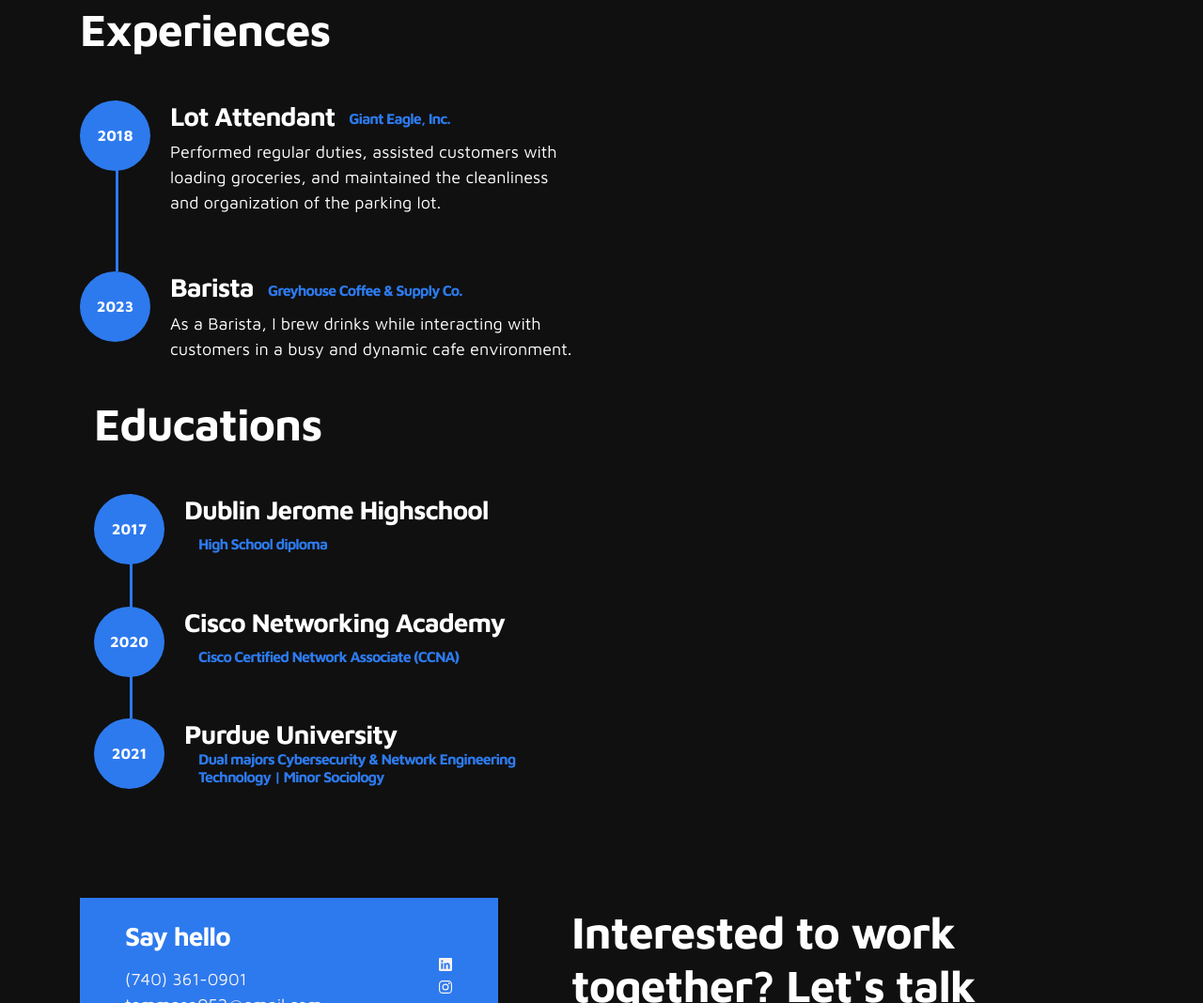
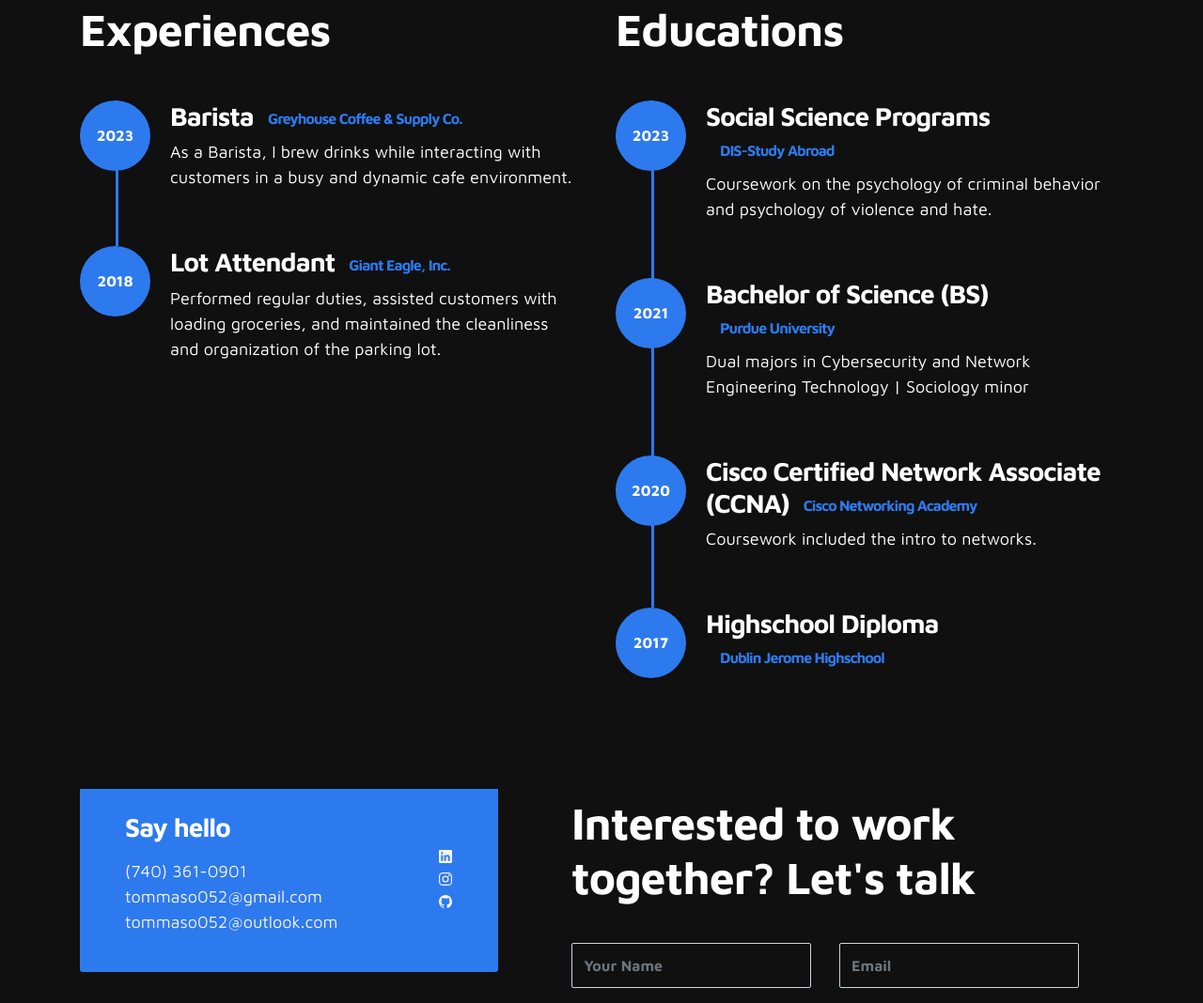
Before and after one commit to tgraewe/tommaso-graewe.dev, a plain HTML site: page index.html in a window 1280 px wide. Shown: the part 771-1839 px from the top of the page at 94% size. Drawn offline with nearby package versions, Linux system fonts and the light colour scheme.

Commit message:
Debugged
Took a while but the problem was resolved in HTML structure to achieve preferred format

```diff
--- a/index.html
+++ b/index.html
@@ -143,19 +143,8 @@
       <div class="container">
           <div class="row">
 
-                <div class="col-lg-12 col-12">
+              <div class="col-lg-6 col-12">
                 <h2 class="mb-4">Experiences</h2>
-
-                    <div class="timeline">
-                        <div class="timeline-wrapper">
-                             <div class="timeline-yr">
-                                  <span>2018</span>
-                             </div>
-                             <div class="timeline-info">
-                                  <h3><span>Lot Attendant</span><small>Giant Eagle, Inc.</small></h3>
-                                  <p>Performed regular duties, assisted customers with loading groceries, and maintained the cleanliness and organization of the parking lot.</p>
-                             </div>
-                        </div>
 
                   <div class="timeline">
                       <div class="timeline-wrapper">
@@ -168,40 +157,60 @@
                            </div>
                       </div>
 
+                      <div class="timeline-wrapper">
+                          <div class="timeline-yr">
+                              <span>2018</span>
+                          </div>
+                          <div class="timeline-info">
+                              <h3><span>Lot Attendant</span><small>Giant Eagle, Inc.</small></h3>
+                              <p>Performed regular duties, assisted customers with loading groceries, and maintained the cleanliness and organization of the parking lot.</p>
                           </div>
                       </div>
 
+                  </div>
+              </div>
 
-                <div class="col-lg-12 col-12">
+              <div class="col-lg-6 col-12">
                 <h2 class="mb-4 mobile-mt-2">Educations</h2>
 
                   <div class="timeline">
                       <div class="timeline-wrapper">
                            <div class="timeline-yr">
-                              <span>2017</span>
+                                <span>2023</span>
                            </div>
                            <div class="timeline-info">
-                              <h3><span>Dublin Jerome Highschool</span><small>High School diploma</small></h3>
+                                <h3><span>Social Science Programs</span><small>DIS-Study Abroad</small></h3>
+                                <p>Coursework on the psychology of criminal behavior and psychology of violence and hate.</p>
                            </div>
                       </div>
 
-                    <div class="timeline">
+                      <div class="timeline-wrapper">
+                          <div class="timeline-yr">
+                              <span>2021</span>
+                          </div>
+                          <div class="timeline-info">
+                              <h3><span>Bachelor of Science (BS) </span><small>Purdue University</small></h3>
+                              <p>Dual majors in Cybersecurity and Network Engineering Technology | Sociology minor</p>
+                          </div>
+                      </div>
+
                       <div class="timeline-wrapper">
                           <div class="timeline-yr">
                               <span>2020</span>
                           </div>
                           <div class="timeline-info">
-                                <h3><span>Cisco Networking Academy</span><small>Cisco Certified Network Associate (CCNA)</small></h3>
+                              <h3><span>Cisco Certified Network Associate (CCNA)</span><small>Cisco Networking Academy</small></h3>
+                              <p>Coursework included the intro to networks.</p>
                           </div>
                       </div>
 
-                    <div class="timeline">
                       <div class="timeline-wrapper">
                         <div class="timeline-yr">
-                                  <span>2021</span>
+                            <span>2017</span>
                         </div>
                         <div class="timeline-info">
-                                  <h3><span>Purdue University</span><small>Dual majors Cybersecurity & Network Engineering Technology | Minor Sociology</small></h3>
+                            <h3><span>Highschool Diploma</span><small>Dublin Jerome Highschool</small></h3>
+                            <p></p>
                         </div>
                     </div>
 
@@ -210,9 +219,7 @@
 
           </div>
       </div>
-
   </section>
-
     <!-- CONTACT -->
     <section class="contact py-5" id="contact">
       <div class="container">
```
Lines whose indentation alone changed are shown as unchanged.
